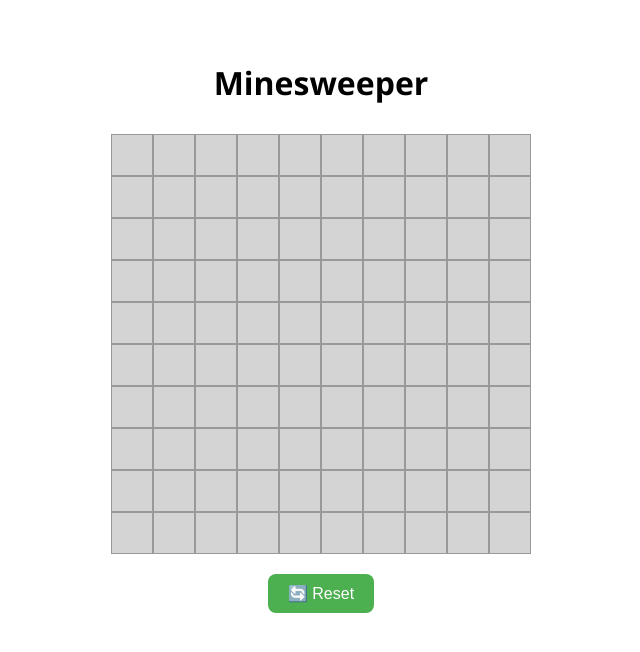
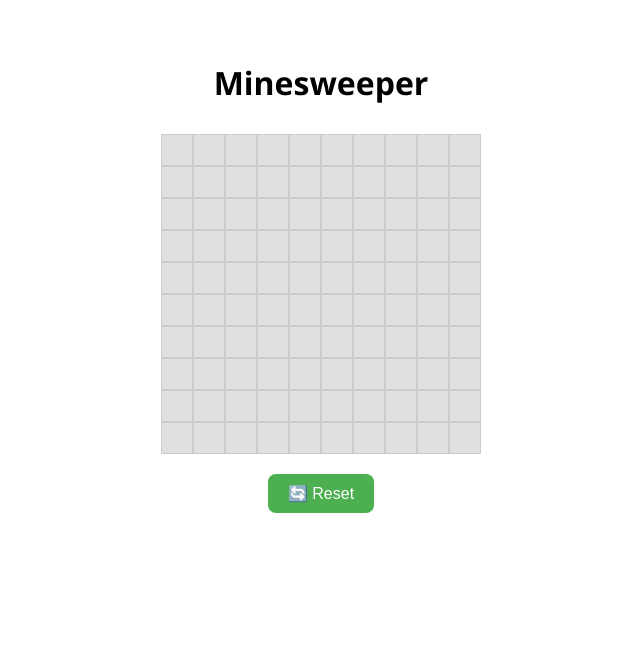
Before and after one commit to toanbm85/mine-sweeper, a React (Create React App) app: page / in a window 1280 px wide. Shown: the top 652 px of the page, without its empty margins (319-959 px from the left). Built offline with nearby package versions, Linux system fonts and the light colour scheme.

Commit message:
Update App.css

```diff
--- a/src/App.css
+++ b/src/App.css
@@ -56,3 +56,39 @@ h1 {
   cursor: pointer;
   border-radius: 8px;
 }
+/* Cell styles */
+.cell {
+  width: 30px;
+  height: 30px;
+  display: flex;
+  justify-content: center;
+  align-items: center;
+  font-weight: bold; /* In đậm */
+  border: 1px solid #ccc;
+  cursor: pointer;
+  user-select: none;
+  font-size: 16px;
+  background-color: #e0e0e0;
+}
+
+.cell.revealed {
+  background-color: #f0f0f0;
+}
+
+.cell.flag {
+  background-color: #ffffcc;
+}
+
+.cell.mine {
+  background-color: #ffcccc;
+}
+
+/* Number colors */
+.cell-1 { color: blue; }
+.cell-2 { color: green; }
+.cell-3 { color: red; }
+.cell-4 { color: navy; }
+.cell-5 { color: maroon; }
+.cell-6 { color: turquoise; }
+.cell-7 { color: black; }
+.cell-8 { color: gray; }
```
